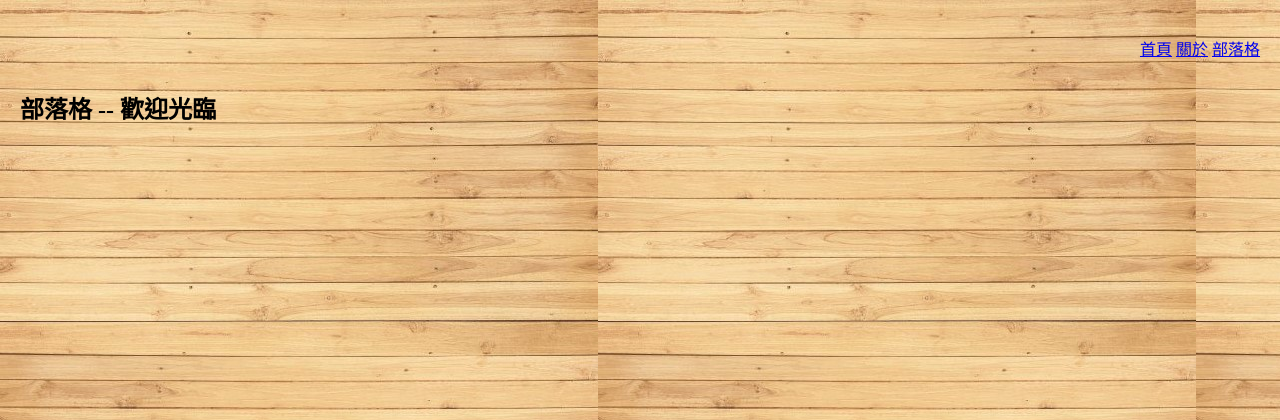
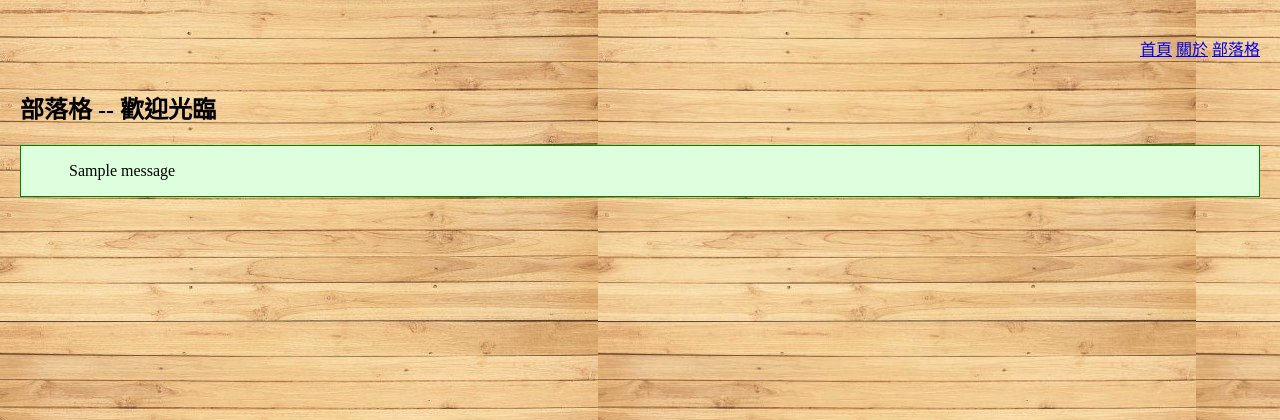
Before and after one commit to hles61701/django, a Django app: template mysite/main/templates/main/main.html in a window 1280 px wide. Shown: the top 420 px of the page. Run offline with Django 3.2, Linux system fonts and the light colour scheme; the template is opened without the code that fills it: most values are stand-ins (such as "Sample title", 1, 10 or a date in 2020); one stand-in notice (Sample message) is shown.

Commit message:
轉向頁面,送出表單後顯示訊息

```diff
--- a/mysite/article/forms.py
+++ b/mysite/article/forms.py
@@ -4,7 +4,8 @@ from article.models import Article
 
 class ArticleForm(forms.ModelForm):
     title = forms.CharField(label='標題', max_length=128)
-    content = forms.CharField(label='內容', max_length=128)
+    content = forms.CharField(
+        label='內容', max_length=128, widget=forms.Textarea)
 
     class Meta:
         model = Article
--- a/mysite/article/static/article/css/article.css
+++ b/mysite/article/static/article/css/article.css
@@ -21,6 +21,6 @@
     color: #777777;
 }
 
-input[type=text]{
-    padding: 0.4em;
+input{
+    padding: 0.5em;
 }
--- a/mysite/article/templates/article/articleCreate.html
+++ b/mysite/article/templates/article/articleCreate.html
@@ -13,6 +13,8 @@
     {% csrf_token %}
     <!-- .as_p每個欄位要用<p></p>包住 -->
     {{ articleForm.as_p }}
-    <input type="submit" value="送出">
+    <input class='btn' type="submit" value="送出">
+    <a href="{% url 'article:article' %}" class="btn">放棄</a>
+
 </form>
 {% endblock %}
--- a/mysite/main/static/main/css/main.css
+++ b/mysite/main/static/main/css/main.css
@@ -30,5 +30,19 @@ ul#menu li {
     text-decoration: none;
     border: thin solid gray;
     background: linear-gradient(#f7f7f7, #dedede);
+    font-family: Arial;
 
 }
+
+/* Messages */
+.success, .error{
+    padding: 1em 0 1em 3em;
+}
+.success{
+    background-color: #ddffdd;
+    border: thin solid green;
+}
+.error{
+    background-color: #fbd9d8;
+    border: thin solid red;
+}
--- a/mysite/main/templates/main/base.html
+++ b/mysite/main/templates/main/base.html
@@ -12,6 +12,11 @@
 <body>
     {% include 'main/menu.html' %}
     <h2>部落格 -- {% block heading %}{% endblock %}</h2>
+
+    {% for message in messages %}
+    <p class="{{ message.tags }}">{{ message }}</p>
+    {% endfor %}
+
     {% block content %}{% endblock %}
 
     <!--
```
Also changed, not shown: mysite/article/views.py (+9 -6 lines).
